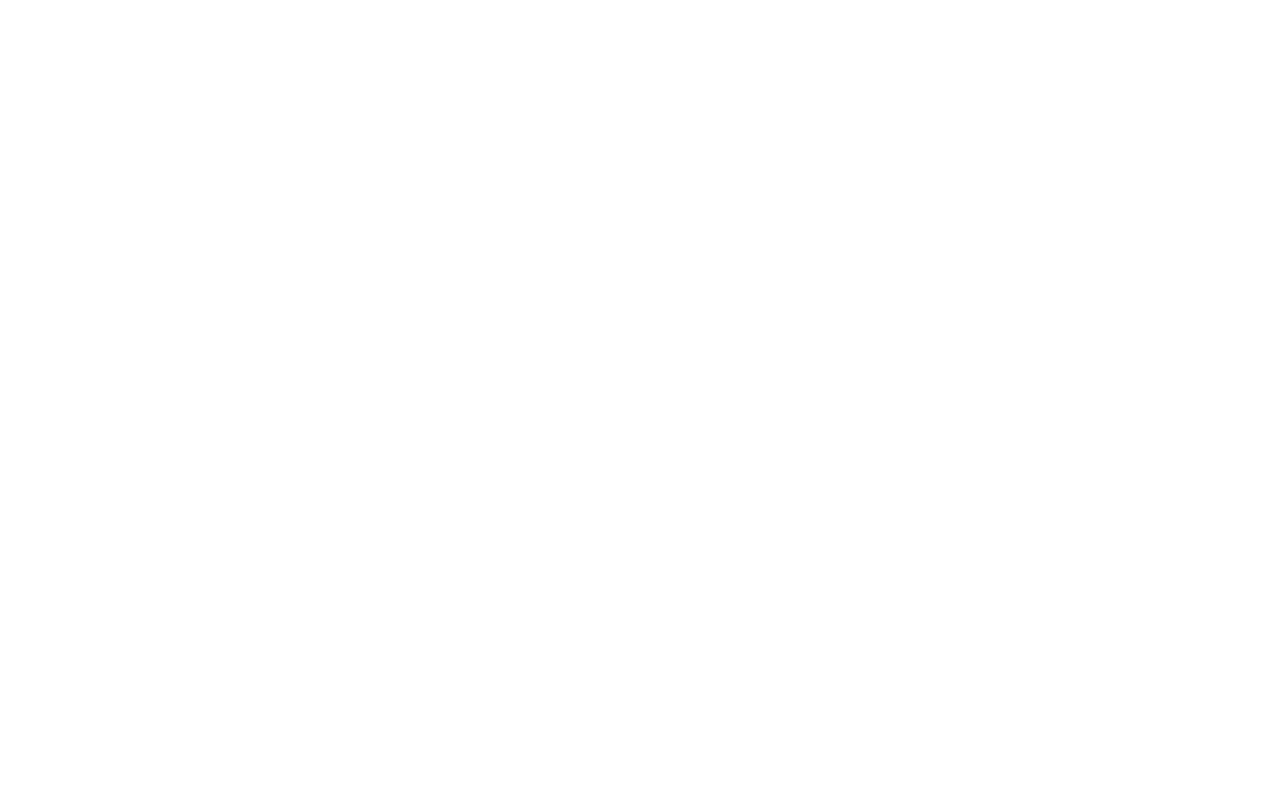
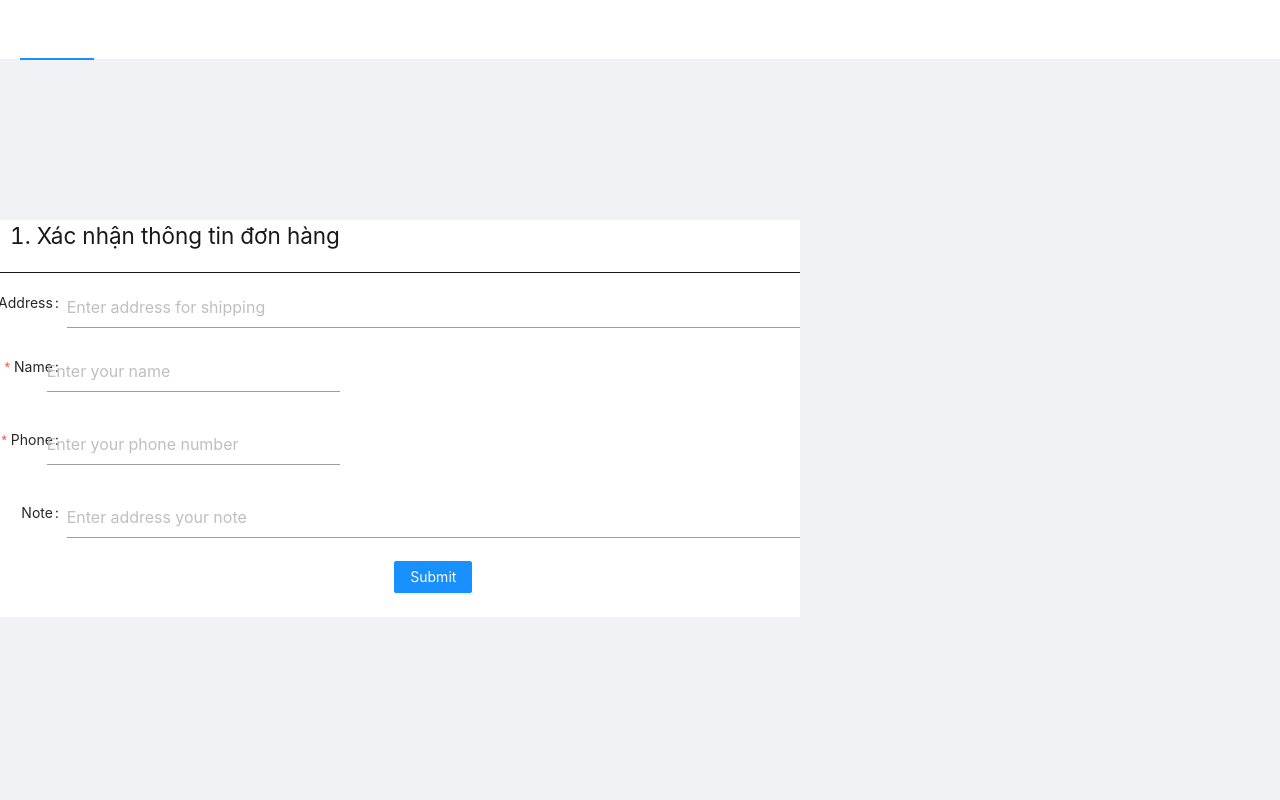
Before and after one commit to huulinh99/thecofffee, a React (Create React App) app: page /ViewCart in a window 1280 px wide. Shown: the top 800 px of the page. Built offline with nearby package versions, Linux system fonts and the light colour scheme.

Commit message:
Linh commit

```diff
--- a/src/App.js
+++ b/src/App.js
@@ -7,7 +7,7 @@
 import Product from './pages/Product';
 import Login from './pages/Login';
 import Order from './pages/Order';
-import ViewCard from './pages/ViewCard';
+import ViewCart from './pages/ViewCart';
 import firebase from 'firebase';
 import firebaseConfig from "./services/firebase.config";
 import ProductDetail from './pages/ProductDetail';
@@ -25,7 +25,7 @@
         <Route path="/AboutCoffee" component={AboutCoffee}/>
         <Route path="/Product" component={Product}/>
         <Route path="/Order" component={Order}/>
-        <Route path="/ViewCard" component={ViewCard}/>
+        <Route path="/ViewCart" component={ViewCart}/>
         <Route path="/Login" component={Login}/>
         <Route path='/products/:productId' render={(props) => {
                     return ( <ProductDetail {...props } /> )
--- a/src/components/Card.js
+++ b/src/components/Card.js
@@ -22,7 +22,7 @@
                 paddingBottom: "37px",
               }}
             >
-              <Link to="/ViewCard" target="_blank">
+              <Link to="/ViewCart" target="_blank">
                 VIEW CART
               </Link>
             </Button>
@@ -42,7 +42,7 @@
                   paddingBottom: "37px",
                 }}
               >
-                <Link to="/ViewCard" target="_blank">
+                <Link to="/ViewCart" target="_blank">
                   VIEW CART
               </Link>
               </Button>
--- a/src/pages/ViewCard.js
+++ b/src/pages/ViewCart.js
@@ -3,7 +3,7 @@
 import { Row, Col, Card } from "antd";
 import { Form, Input, Checkbox } from "antd";
 import CardOrder from "../components/Card";
-import "../stylesheet/ViewCard.css";
+import "../stylesheet/ViewCart.css";
 import Navbar from "../components/Navbar";
 import Axios from "axios";
 
@@ -14,7 +14,7 @@
   );
   return totalAmount;
 };
-class ViewCard extends React.Component {
+class ViewCart extends React.Component {
   constructor(props) {
     super(props);
     this.state = {
@@ -213,4 +213,4 @@
   }
 }
 
-export default ViewCard;
+export default ViewCart;
```
Also changed, not shown: src/stylesheet/ViewCart.css (renamed from src/stylesheet/ViewCard.css).
